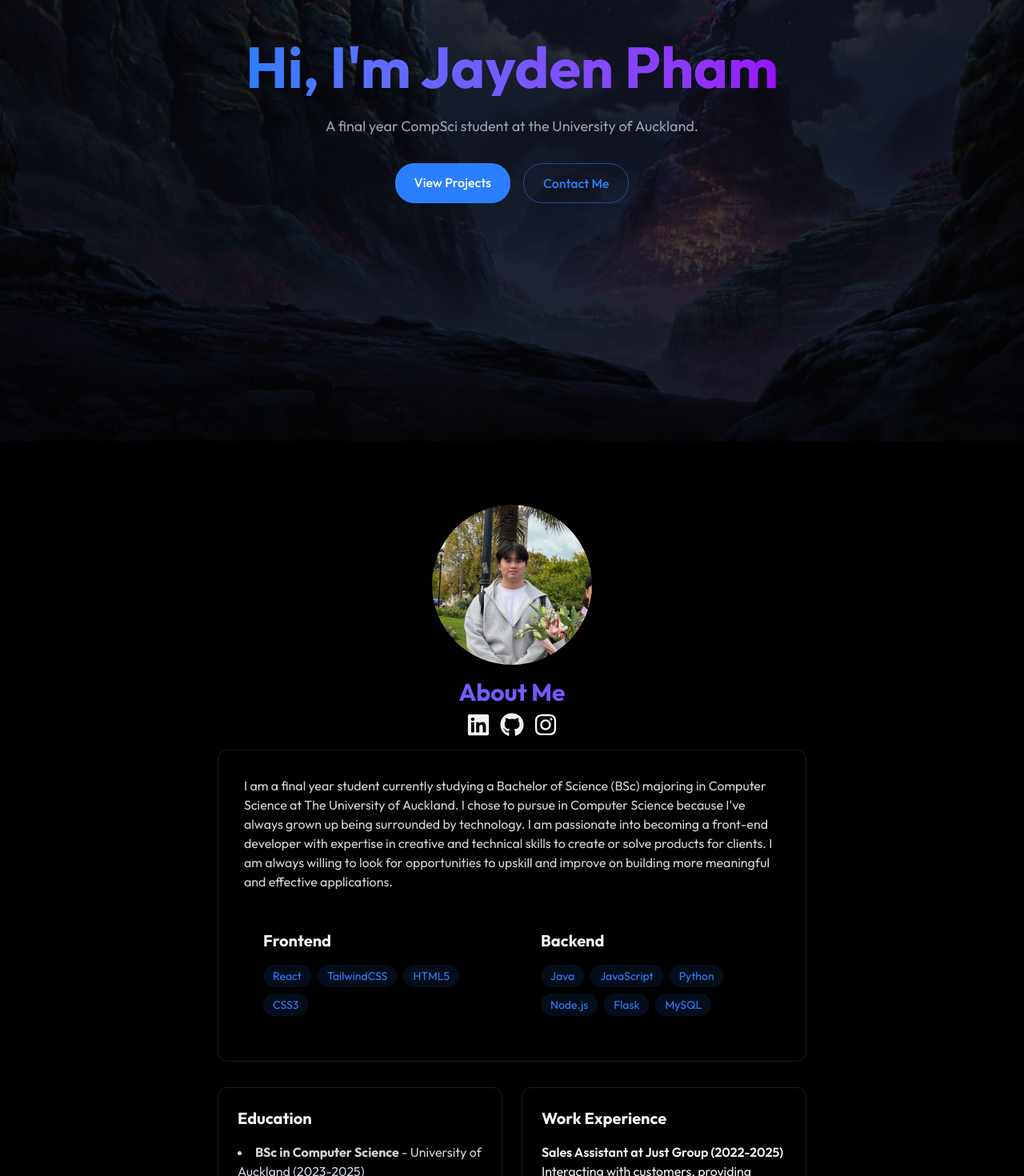
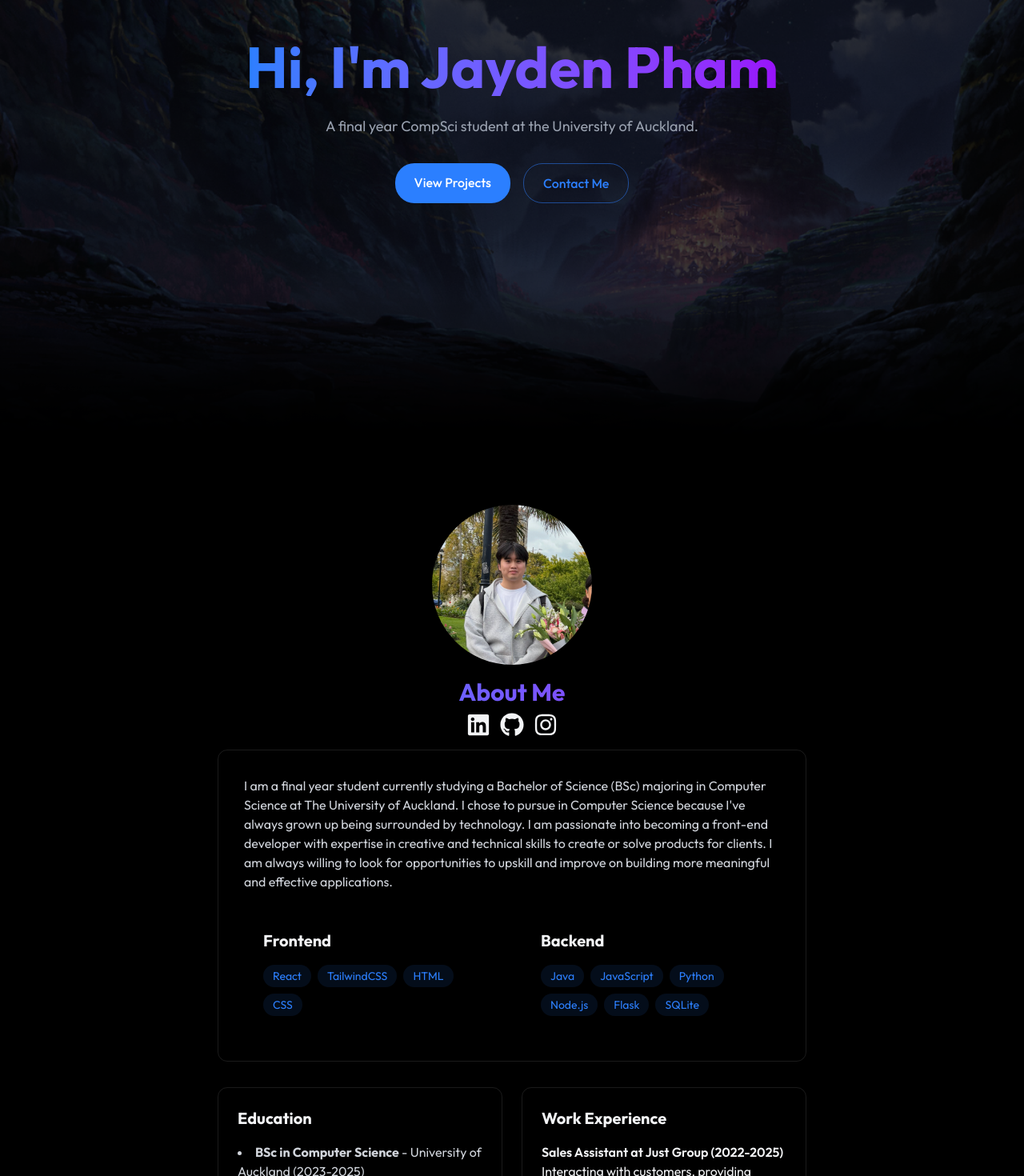
Before and after one commit to Bigmonterss/self-portfolio-project-2025, a React (Vite) app: page / in a window 1280 px wide. Shown: the part 249-1719 px from the top of the page at 80% size. Built offline with nearby package versions, Linux system fonts and the light colour scheme.

Commit message:
UPDATE: About..jsx and Home.jsx
Added a gradient blur at the bottom of the home image to blend w the black background and updated frontend and backend skills

```diff
--- a/src/components/sections/About.jsx
+++ b/src/components/sections/About.jsx
@@ -3,8 +3,8 @@ import { FaLinkedin, FaGithub, FaInstagram} from "react-icons/fa";
 import { RevealOnScroll } from "../RevealOnScroll";
 
 export const About = () => {
-    const frontendSkills =["React", "TailwindCSS", "HTML5", "CSS3"]
-    const backendSkills = ["Java", "JavaScript", "Python", "Node.js", "Flask", "MySQL" ]
+    const frontendSkills =["React", "TailwindCSS", "HTML", "CSS"]
+    const backendSkills = ["Java", "JavaScript", "Python", "Node.js", "Flask", "SQLite" ]
 
     return (
         <section id="about" className="flex items-center justify-center py-20">
--- a/src/components/sections/Home.jsx
+++ b/src/components/sections/Home.jsx
@@ -12,7 +12,13 @@ export const Home = () => {
             <div
                 className="absolute inset-0 bg-cover bg-center bg-no-repeat opacity-25"
                 style={{ backgroundImage: `url(${homeImage})` }}
-            ></div>
+            >
+                {/*Background bottom blur */}
+                <div
+                    className="absolute bottom-0 w-full h-48 bg-gradient-to-b from-transparent to-black"
+                    >
+                </div>
+            </div>
 
             {/* Foreground content */}
             <RevealOnScroll>
```
